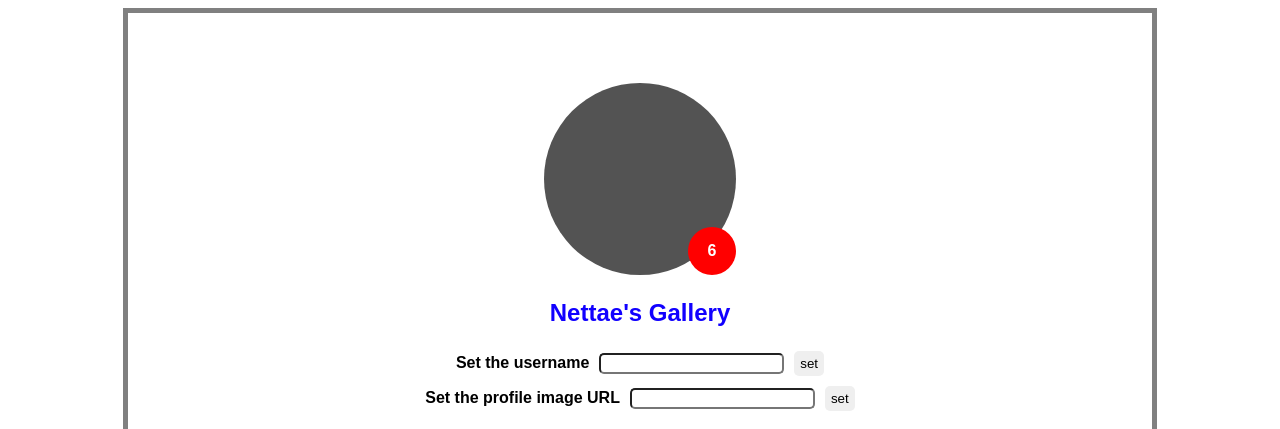
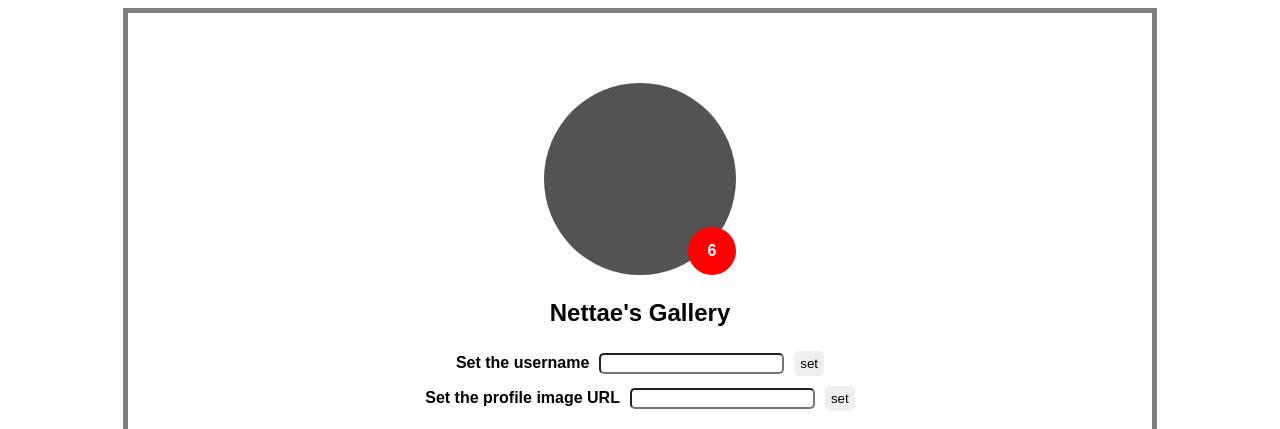
Before and after one commit to piyapol118/itf2-it66070118, a plain HTML site: page index.html in a window 1280 px wide. Shown: the top 429 px of the page. Drawn offline with Linux system fonts and the light colour scheme.

Commit message:
Add files via upload

```diff
--- a/style.css
+++ b/style.css
@@ -21,7 +21,11 @@ body {
 
 .on-hover {
     text-decoration: none;
-    color: rgb(17, 0, 255);
+    color: black;
+}
+
+.on-hover:hover{
+    color: blue;
 }
 
 .image-container {
```
